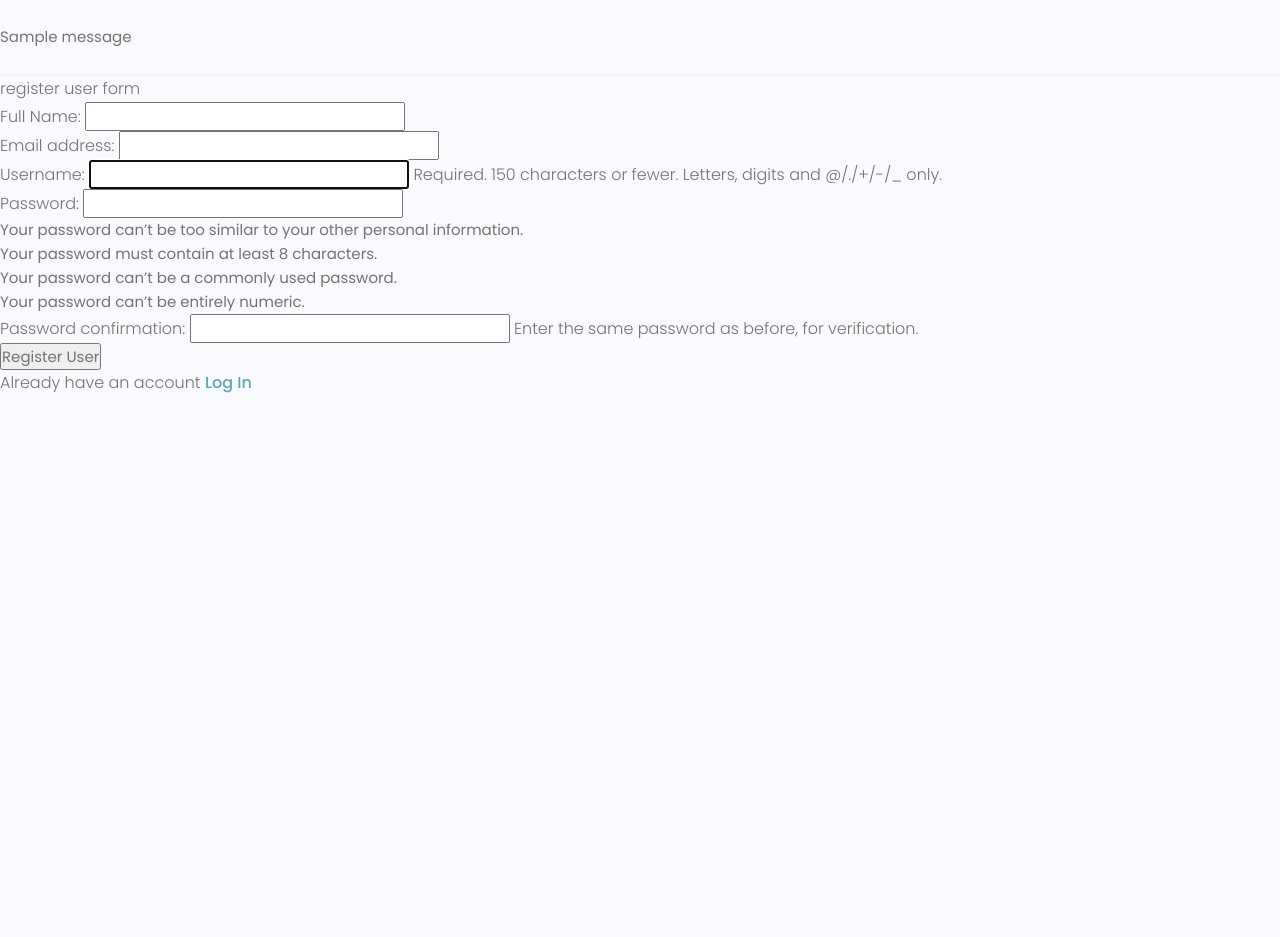
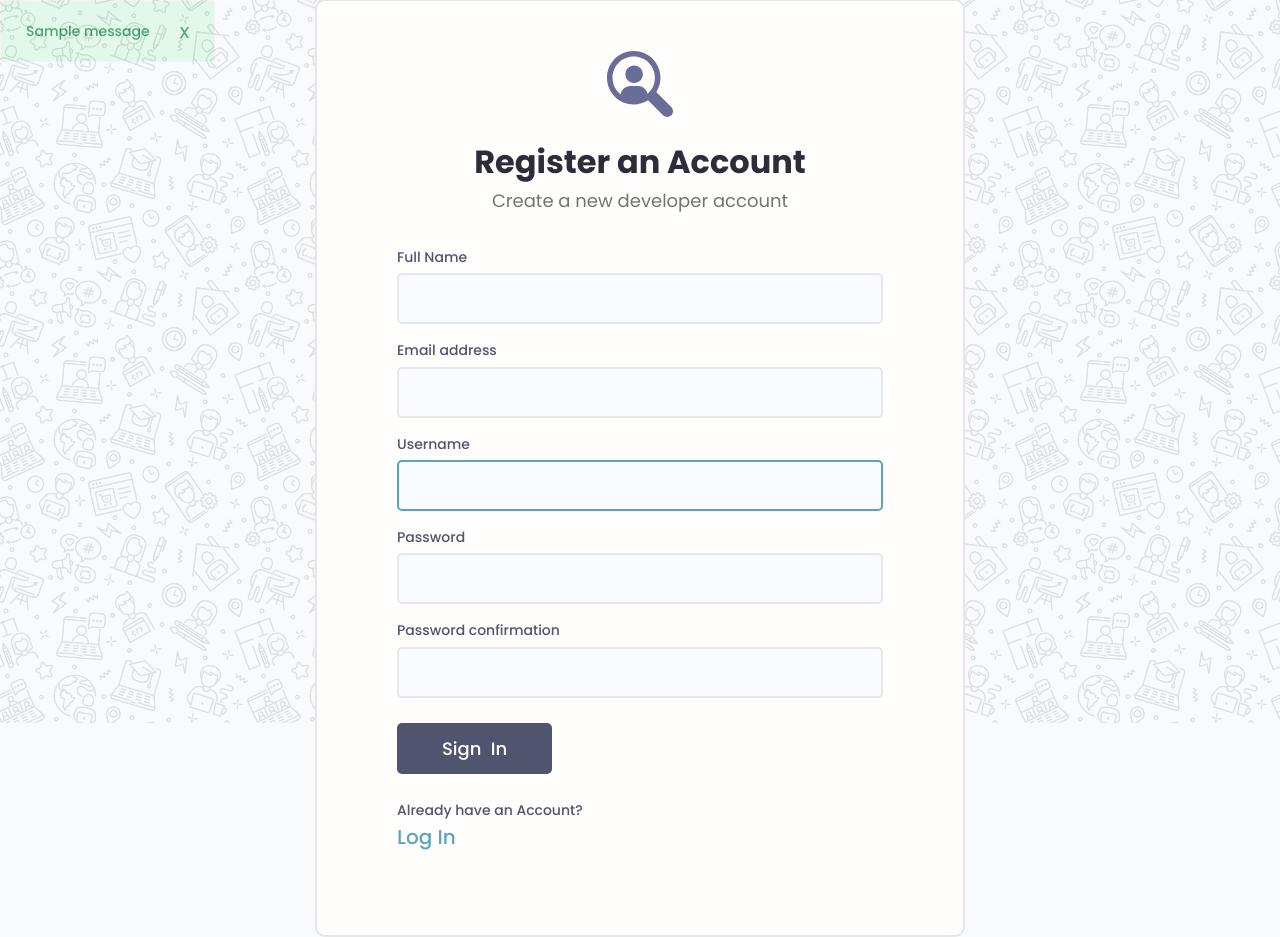
Before and after one commit to imdpkmr/devsearch, a Django app: page /register/ in a window 1280 px wide. Shown: the part 77-1014 px from the top of the page. Before the commit the page ends 470 px from the top, so only its background shows below. Run offline with Django 3.2, Linux system fonts and the light colour scheme; one stand-in notice (Sample message) is shown; some libraries are stand-ins or nearby versions.

Commit message:
20. Styling Login & Register Page; broken code, close button on help text is not working 😢

```diff
--- a/static/uikit/app.js
+++ b/static/uikit/app.js
@@ -2,3 +2,12 @@
 document.addEventListener('DOMContentLoaded', function () {
   hljs.highlightAll();
 });
+
+let alertWrapper = document.querySelector('.alert')
+let alertClose = document.querySelector('.alert__close')
+
+if (alertWrapper){
+  alertClose.addEventListener('click', () =>
+    alertWrapper.style.display = 'none'
+  )
+}
--- a/templates/main.html
+++ b/templates/main.html
@@ -1,6 +1,6 @@
 <!DOCTYPE html>
+{% load static %}
 
-{% load static %}
 <html lang="en">
 <head>
     <meta charset="UTF-8" />
@@ -21,15 +21,18 @@
     {% include 'navbar.html'%}
 
     {% if messages %}
-    <ul class="message">
         {% for message in messages %}
-        <li {% if message.tags %} class="{{ message.tags }}" {% endif %}>{{ message }}</li>
+        <div class=" alert alert--{{message.tags}}">
+            <p class="alert__message">{{message}}</p>
+            <button class="alert__close">x</button>
+        </div>
         {% endfor %}
-
-    </ul>
     {% endif %}
 
     {% block content %}
     {% endblock content %}
 </body>
+
+<script src="{% static 'uikit/app.js'%}" ></script>
+
 </html>
--- a/users/forms.py
+++ b/users/forms.py
@@ -9,3 +9,8 @@ class CustomUserCreationForm(UserCreationForm):
         labels = {
             'first_name': 'Full Name'
         }
+
+    def __init__(self, *args, **kwargs):
+        super(CustomUserCreationForm, self).__init__(*args, **kwargs)
+        for name, field in self.fields.items():
+            field.widget.attrs.update({'class': 'input'})
--- a/users/templates/users/login_register.html
+++ b/users/templates/users/login_register.html
@@ -1,28 +1,79 @@
 {% extends 'main.html' %}
-
+{% load static %}
 {% block content %}
-
 {% if page == 'register' %}
-<p>register user form</p>
-<form action="{% url 'register' %}" method="POST">
-    {% csrf_token %}
-    {{form.as_p}}
-
-    <input type="submit" value="Register User">
-
-
-</form>
-
-<p>Already have an account <a href="{% url 'login' %}">Log In</a></p>
+<div class="auth">
+  <div class="card">
+    <div class="auth__header text-center">
+      <a href="/">
+        <img src="{% static 'images/icon.svg' %}" alt="icon" />
+      </a>
+      <h3>Register an Account</h3>
+      <p>Create a new developer account</p>
+    </div>
+    <form action="{% url 'register' %}" method="POST" class="form auth__form">
+      {% csrf_token %}
+      <!-- Input:Text -->
+      {% for field in form %}
+      <div class="form__field">
+        <label for="formInput#text">{{field.label}} </label>
+        {{field}}
+        <!-- {% if field.help_text %}
+        <small>{{field.help_text}}</small>
+        {% endif %} -->
+        {% for error in field.errors %}
+        <p style="color:red;" >{{error}}</p>
+        {% endfor %}
+      </div>
+      {% endfor %}
+      <div class="auth__actions">
+        <input class="btn btn--sub btn--lg" type="submit" value="Sign  In" />
+      </div>
+      <div class="auth__alternative">
+        <p>Already have an Account?</p>
+        <a href="{% url 'login' %}">Log In</a>
+      </div>
+    </div>
+  </form>
+</div>
+</div>
 
 {% else %}
-<form action="{% url 'login' %}" method="POST">
-    {% csrf_token %}
-    <input type="text" name="username" placeholder="Username"/>
-    <input type="password" name="password" placeholder="Enter password"/>
-    <input type="submit" value="Login">
 
-    <p>Don't have an account <a href="{% url 'register' %}">Sign Up</a></p>
-</form>
+<div class="auth">
+  <div class="card">
+    <div class="auth__header text-center">
+      <a href="/">
+        <!--  following static keyword will look for the resource in static folder -->
+        <img src="{% static 'images/icon.svg' %}" alt="icon" />
+      </a>
+      <h3>Account Login</h3>
+      <p>Hello Developer, Welcome Back!</p>
+    </div>
+    <form action="{% url 'login' %}" method="POST" class="form auth__form">
+      <!-- Input:Email -->
+      {% csrf_token %}
+      <div class="form__field">
+        <label for="formInput#text">Username: </label>
+        <input class="input input--text" id="formInput#text" type="text" name="username" placeholder="Enter your username..." />
+      </div>
+
+      <!-- Input:Password -->
+      <div class="form__field">
+        <label for="formInput#password">Password: </label>
+        <input class="input input--password" id="formInput#passowrd" type="password" name="password" placeholder="••••••••" />
+      </div>
+      <div class="auth__actions">
+        <input class="btn btn--sub btn--lg" type="submit" value="Log In" />
+        <a href="forgetpassword.html">Forget Password?</a>
+      </div>
+    </form>
+    <div class="auth__alternative">
+      <p>Don’t have an Account?</p>
+      <a href="{% url 'register' %}">Sign Up</a>
+    </div>
+  </div>
+</div>
+
 {% endif %}
 {% endblock content %}
--- a/users/views.py
+++ b/users/views.py
@@ -27,7 +27,7 @@ def loginUser(request):
 
 def logoutUser(request):
     logout(request)
-    messages.error(request, 'User was successfully logged out!')
+    messages.info(request, 'User was successfully logged out!')
     return redirect('login')
 
 def registerUser(request):
```
Also changed, not shown: templates/login.html (added, +51 -0 lines), templates/signup.html (added, +75 -0 lines), db.sqlite3, static/images/icon.svg (added), static/images/pattern.jpg (added), 6 other files.
